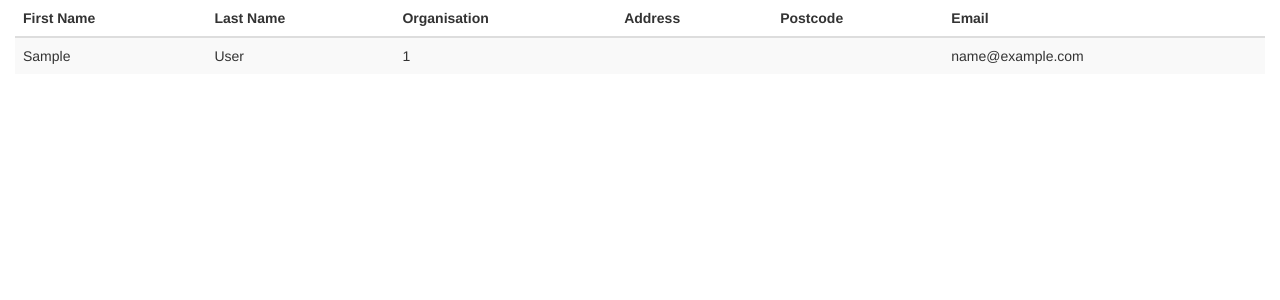
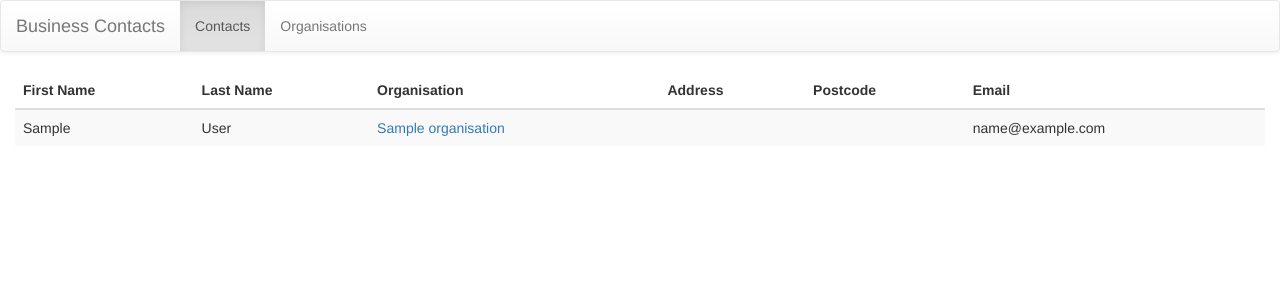
Before and after one commit to greghaddow/business-contacts, a PHP site: template src/BusinessContacts/views/contacts-list.html.twig in a window 1280 px wide. Shown: the top 300 px of the page. Run offline with PHP 8.4, Linux system fonts and the light colour scheme; the template is opened without the code that fills it: most values are stand-ins (such as "Sample title", 1, 10 or a date in 2020); some libraries are stand-ins or nearby versions.

Commit message:
Set up ORM, added navbar and linked up organisations to contacts page

```diff
--- a/composer.json
+++ b/composer.json
@@ -6,7 +6,10 @@
         "symfony/console": "^3.1",
         "doctrine/orm": "^2.5",
         "dflydev/doctrine-orm-service-provider": "^2.0",
-        "knplabs/console-service-provider": "^2.0"
+        "knplabs/console-service-provider": "^2.0",
+        "symfony/form": "^3.1",
+        "symfony/twig-bridge": "^3.1",
+        "symfony/translation": "^3.1"
     },
     "autoload": {
         "psr-0": {
--- a/src/BusinessContacts/Entity/Contact.php
+++ b/src/BusinessContacts/Entity/Contact.php
@@ -1,13 +1,17 @@
 <?php
 
 namespace BusinessContacts\Entity;
+
+use BusinessContacts\Entity\Organisation;
+
+use Doctrine\ORM\Mapping as ORM;
 
 
 /**
  * Contact
  *
+ * @ORM\Entity()
  * @ORM\Table(name="contacts")
- * @ORM\Entity(repositoryClass="AppBundle\Repository\ContactRepository")
  */
 class Contact
 {
--- a/src/BusinessContacts/views/base.html.twig
+++ b/src/BusinessContacts/views/base.html.twig
@@ -19,7 +19,7 @@
     {% block stylesheets %}{% endblock %}
 </head>
 <body>
-
+{% include('includes/_nav.html.twig') %}
 {% block body %}{% endblock %}
 {% block javascripts %}{% endblock %}
 </body>
--- a/src/BusinessContacts/views/contact.html.twig
+++ b/src/BusinessContacts/views/contact.html.twig
@@ -17,7 +17,7 @@
                     <tr>
                         <td>Name: </td>
                         <td>
-                            {{ first_name }} {{ last_name }}
+                            {{ contact.firstName }} {{ contact.lastName }}
                         </td>
                         </tr>
 
@@ -25,7 +25,7 @@
                     <tr>
                         <td>Organisation: </td>
                         <td>
-                            {{ organisation_name }}
+                            {{ contact.organisation }}
                         </td>
                     </tr>
 
--- a/src/BusinessContacts/views/contacts-list.html.twig
+++ b/src/BusinessContacts/views/contacts-list.html.twig
@@ -1,6 +1,7 @@
 {% extends 'base.html.twig' %}
 
 {% block body %}
+
 <div id="wrapper">
     <div id="container" class="container-fluid">
         <table class="table table-striped">
@@ -31,15 +32,15 @@
             {% for contact in contacts %}
                 <tr>
                     <td>
-                        {{ contact.first_name }}
+                        {{ contact.firstName }}
                     </td>
 
                     <td>
-                        {{ contact.last_name }}
+                        {{ contact.lastName }}
                     </td>
 
                     <td>
-                        {{ contact.organisation_id }}
+                        <a href="{{ path('organisation', {'id': contact.organisation.id}) }}">{{ contact.organisation }}</a>
                     </td>
 
                     <td>
--- /dev/null
+++ b/src/BusinessContacts/views/includes/_nav.html.twig
@@ -0,0 +1,22 @@
+<nav class="navbar navbar-default">
+    <div class="container-fluid">
+        <!-- Brand and toggle get grouped for better mobile display -->
+        <div class="navbar-header">
+            <button type="button" class="navbar-toggle collapsed" data-toggle="collapse" data-target="#bs-example-navbar-collapse-1" aria-expanded="false">
+                <span class="sr-only">Toggle navigation</span>
+                <span class="icon-bar"></span>
+                <span class="icon-bar"></span>
+                <span class="icon-bar"></span>
+            </button>
+            <a class="navbar-brand" href="/">Business Contacts</a>
+        </div>
+
+        <!-- Collect the nav links, forms, and other content for toggling -->
+        <div class="collapse navbar-collapse" id="bs-example-navbar-collapse-1">
+            <ul class="nav navbar-nav">
+                <li class="active"><a href="/contacts">Contacts <span class="sr-only">(current)</span></a></li>
+                <li><a href="/organisations">Organisations</a></li>
+            </ul>
+        </div>
+    </div>
+</nav>
```
Also changed, not shown: app/app.php (+7 -8 lines), bootstrap.php (+9 -2 lines), 1 other file.
